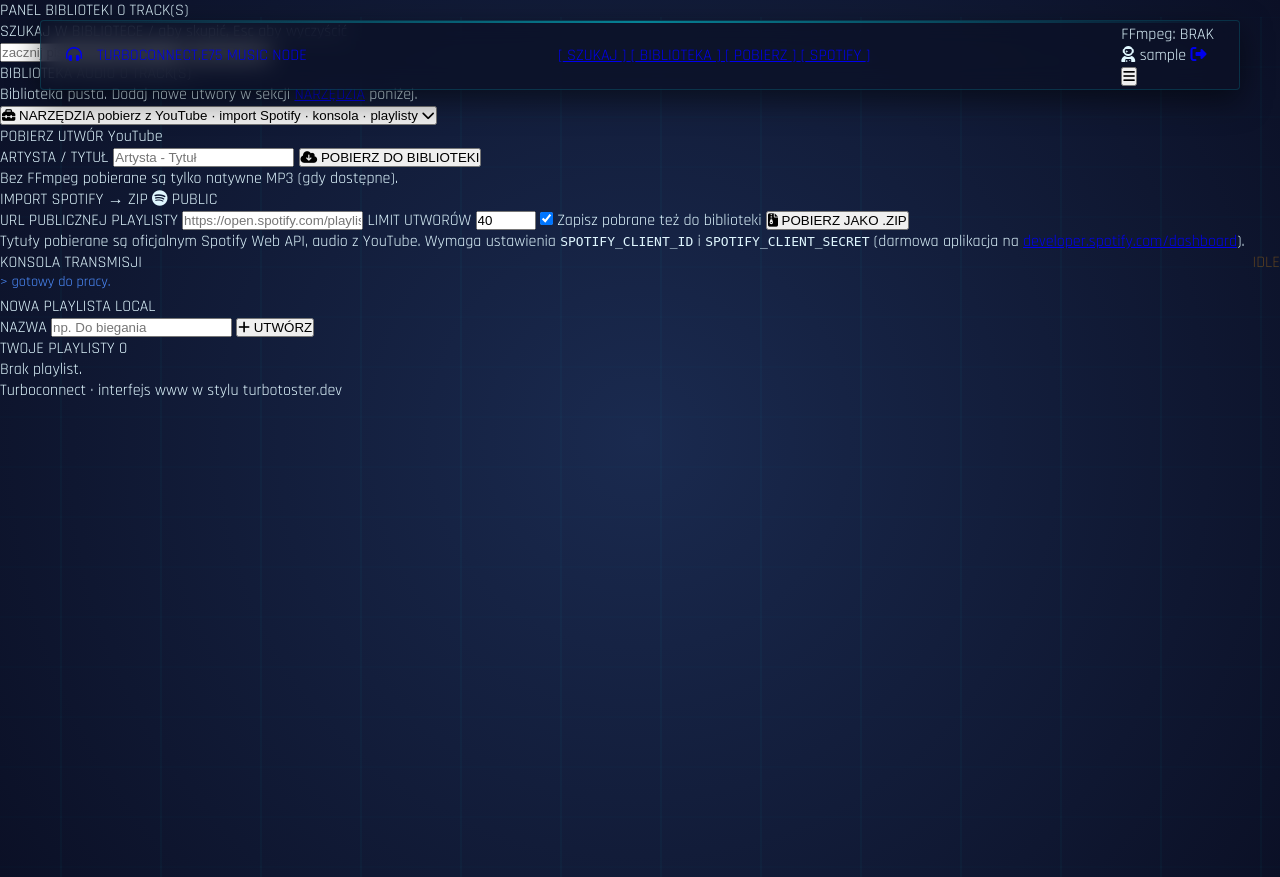
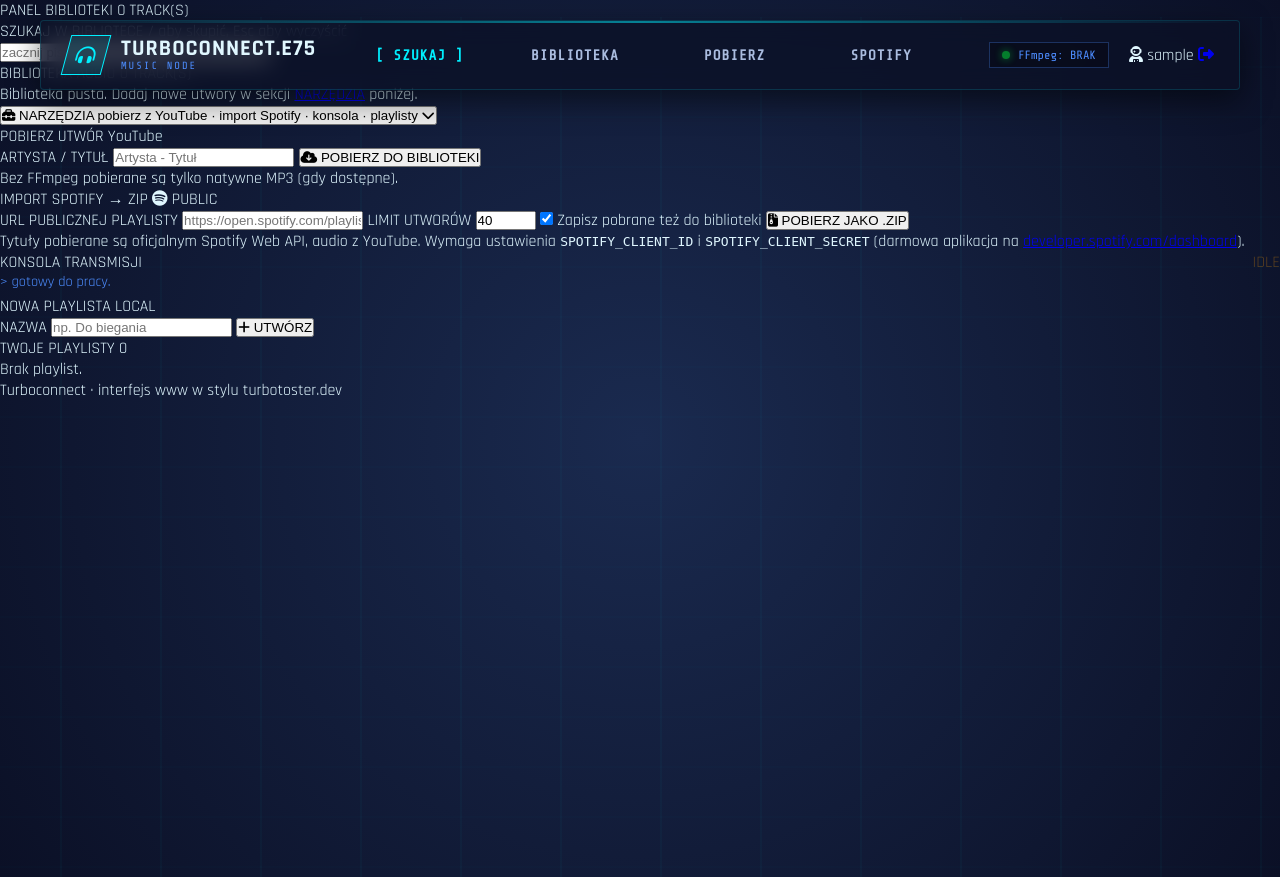
Before and after one commit to Turbotoster7/TurboConnect.75, a Flask app: page /music in a window 1280 px wide. Run offline with Flask 3, Linux system fonts and the light colour scheme; the visitor is signed in with stand-in values (Sample User, id 1); some libraries are stand-ins or nearby versions.

Commit message:
backend update

```diff
--- a/server/static/css/turboconnect.css
+++ b/server/static/css/turboconnect.css
@@ -195,3 +195,115 @@
 .tech-brand { display: flex; align-items: center; gap: 15px; text-decoration: none; }
 
 .brand-icon-box {
+    width: 40px; height: 40px;
+    background: rgba(0, 240, 255, 0.1);
+    border: 1px solid var(--primary);
+    display: flex; align-items: center; justify-content: center;
+    color: var(--primary);
+    font-size: 1.2rem;
+    transform: skewX(-15deg);
+}
+
+.brand-text { display: flex; flex-direction: column; font-family: var(--font-tech); }
+.brand-title { font-size: 1.4rem; font-weight: 700; color: var(--text); letter-spacing: 1px; line-height: 1; }
+.brand-subtitle { font-size: 0.65rem; color: var(--secondary); letter-spacing: 2px; font-family: var(--font-mono); }
+
+.tech-menu { display: flex; gap: 30px; height: 100%; align-items: center; }
+
+.nav-link {
+    color: #aabcdf; text-decoration: none; font-family: var(--font-mono);
+    font-size: 0.9rem; font-weight: 600; letter-spacing: 1px;
+    position: relative; transition: 0.3s; padding: 5px 10px;
+}
+
+.link-bracket { opacity: 0; color: var(--primary); transition: 0.3s; display: inline-block; transform: translateX(0); }
+
+.nav-link:hover { color: white; text-shadow: 0 0 8px var(--primary); }
+.nav-link:hover .link-bracket:first-child { opacity: 1; transform: translateX(-5px); }
+.nav-link:hover .link-bracket:last-child { opacity: 1; transform: translateX(5px); }
+.nav-link.active { color: var(--primary); }
+.nav-link.active .link-bracket { opacity: 1; }
+
+.nav-widgets { display: flex; align-items: center; gap: 20px; }
+.system-status {
+    display: flex; align-items: center; gap: 8px;
+    border: 1px solid rgba(77, 141, 255, 0.3);
+    padding: 5px 12px; background: rgba(0,0,0,0.3);
+    font-family: var(--font-mono); font-size: 0.75rem; color: var(--secondary);
+}
+
+.status-indicator {
+    width: 8px; height: 8px; background: #00ff41;
+    border-radius: 50%; box-shadow: 0 0 8px #00ff41;
+    animation: blinkStatus 2s infinite;
+}
+@keyframes blinkStatus { 50% { opacity: 0.4; } }
+
+.mobile-toggle {
+    display: none; background: transparent; border: 1px solid var(--primary);
+    color: var(--primary); padding: 8px 12px; cursor: pointer;
+    font-size: 1.2rem; transition: 0.3s;
+}
+.mobile-toggle:hover { background: var(--primary); color: #000; }
+
+/* --- SEKCJA HERO --- */
+.hero { min-height: 100vh; display: flex; align-items: center; padding-top: 100px; overflow: hidden; position: relative; z-index: 2; }
+.container { max-width: 1200px; margin: 0 auto; padding: 0 2rem; position: relative; }
+.hero-grid { display: grid; grid-template-columns: 1fr 1fr; gap: 2rem; align-items: center; }
+
+.status-badge {
+    display: inline-flex; align-items: center; gap: 8px;
+    background: rgba(0, 240, 255, 0.1); border: 1px solid var(--primary);
+    padding: 5px 12px; font-family: var(--font-mono); font-size: 0.8rem; color: var(--primary);
+    margin-bottom: 1rem;
+}
+.status-dot { width: 8px; height: 8px; background: var(--primary); border-radius: 50%; box-shadow: 0 0 8px var(--primary); }
+
+h1 { font-size: 3.5rem; line-height: 1.1; margin-bottom: 1.5rem; text-transform: uppercase; }
+.hero-desc { font-size: 1.1rem; color: #aabcdf; margin-bottom: 2rem; max-width: 500px; line-height: 1.6; }
+
+.hero-btns { display: flex; gap: 15px; }
+.btn {
+    padding: 12px 30px; border: none; font-family: var(--font-mono); font-weight: bold;
+    text-transform: uppercase; cursor: pointer; text-decoration: none; display: inline-flex; align-items: center; gap: 10px;
+    transition: 0.3s; clip-path: polygon(10% 0, 100% 0, 100% 90%, 90% 100%, 0 100%, 0 10%);
+}
+.btn-primary { background: var(--primary); color: #000; box-shadow: 0 0 20px rgba(0,240,255,0.4); }
+.btn-primary:hover { background: white; transform: translateY(-3px); }
+.btn-outline { background: transparent; border: 1px solid var(--secondary); color: var(--secondary); }
+.btn-outline:hover { background: rgba(77, 141, 255, 0.2); }
+
+/* =========================================
+   WINGMAN - SAMOLOT W TLE (FIXED)
+   ========================================= */
+.main-plane {
+    position: fixed;
+    top: 0; left: 0;
+    width: 100vw; height: 100vh;
+    z-index: 0; /* Tło */
+    pointer-events: none; /* Klikamy przez niego */
+    display: flex; justify-content: center; align-items: center;
+}
+
+.fighter-img {
+    width: 500px;
+    height: auto;
+
+    /* Zwiększamy widoczność (opacity), żeby wyglądał jak na początku */
+    opacity: 0.8; /* Było 0.15, dajemy 0.8 żeby był wyraźny */
+
+    /* Neonowy filtr */
+    filter: invert(1) drop-shadow(0 0 15px rgba(0, 238, 255, 0.233));
+
+    will-change: transform;
+}
+/* =========================================
+   ELEMENTY WIZUALNE I OKIENKA
+   ========================================= */
+.hero-visual { position: relative; height: 500px; display: flex; justify-content: center; align-items: center; }
+.visual-container { position: relative; width: 600px; height: 400px; }
+
+.floating-item {
+    position: absolute;
+    background: rgba(11, 16, 38, 0.9);
+    border: 1px solid rgba(77, 141, 255, 0.3);
```
